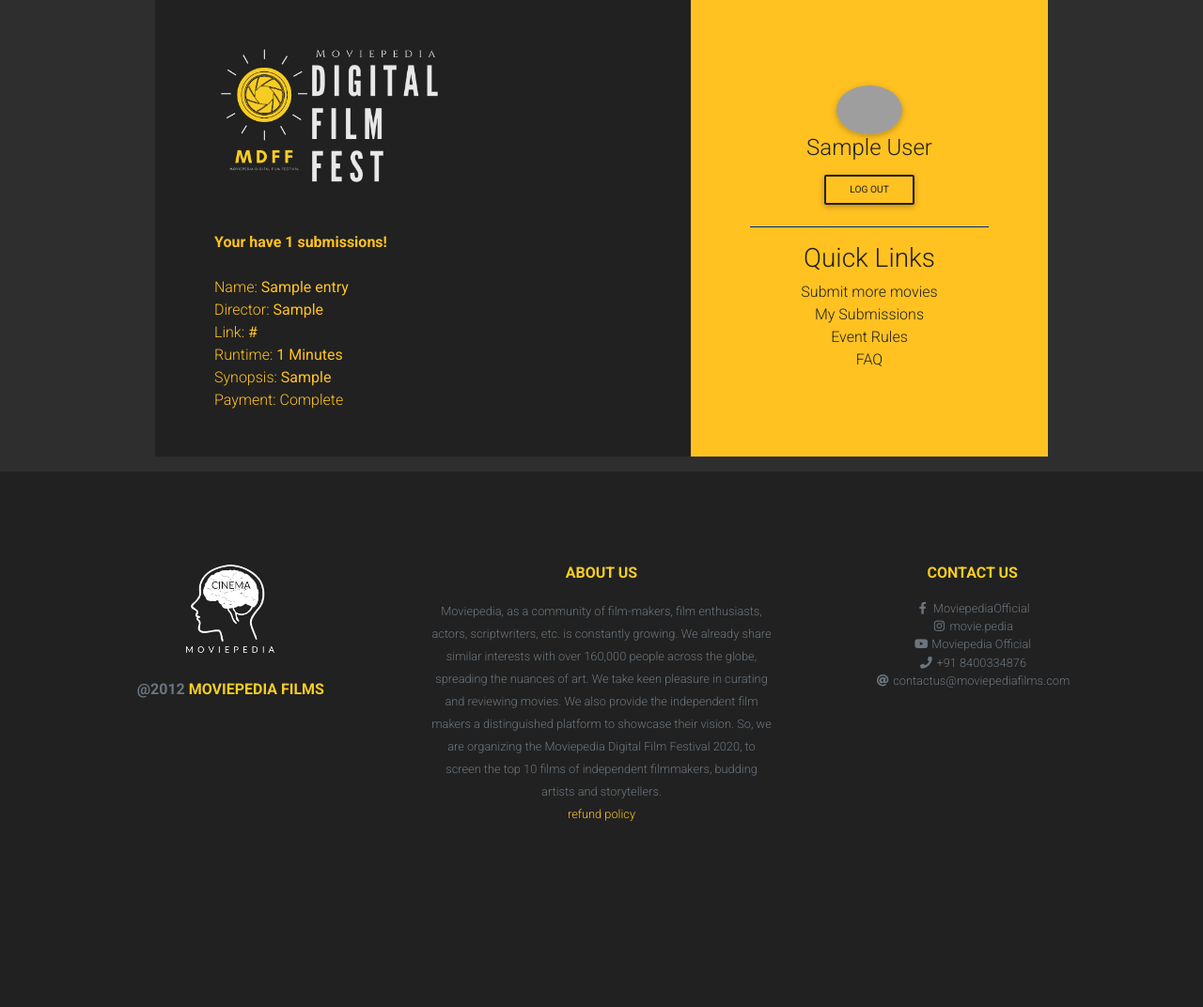
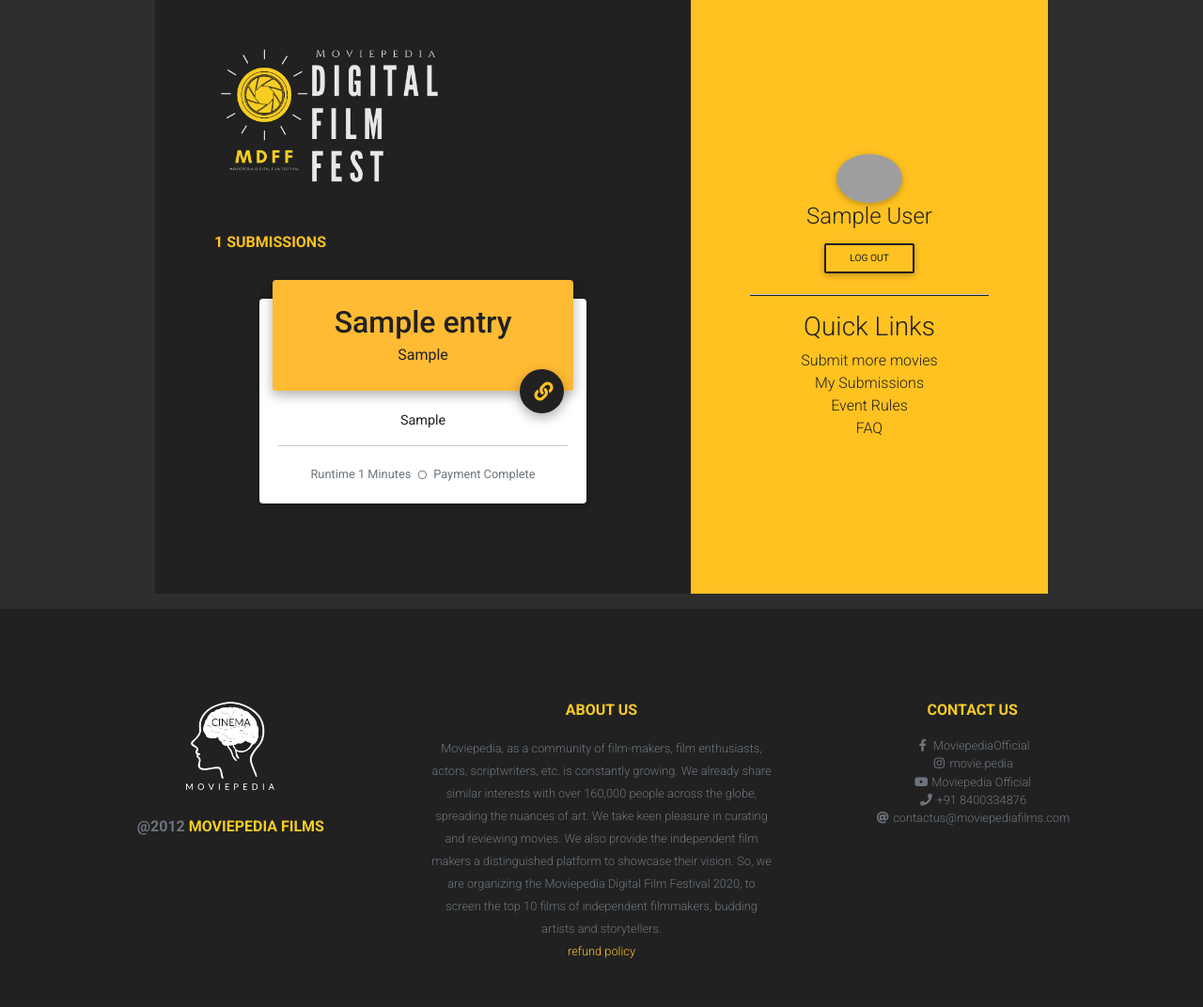
Before and after one commit to moviepediafilms/mdff.moviepediafilms.com, a Django app: page /submissions in a window 1280 px wide. Shown: the part 32-1104 px from the top of the page at 94% size. Before the commit the page ends 906 px from the top, so only its background shows below. Run offline with Django 3.2, Linux system fonts and the light colour scheme; a user stored in the database is signed in; tables that the repository leaves empty hold one stand-in row (values such as "Sample post"); some libraries are stand-ins or nearby versions; grey boxes are pictures that could not be loaded.

Commit message:
submission page beautified

```diff
--- a/dff2020/templates/dff2020/submissions.html
+++ b/dff2020/templates/dff2020/submissions.html
@@ -4,18 +4,37 @@
 {%block left%}
 <div class="container p-5">
     <img src="{% static 'dff2020/img/icon.png'%}" height="150px" />
-    <div class=" text-warning mt-5 font-weight-bold">Your have {{entries|length}} submissions!</div>
-    <div class="text-warning mt-4">
+    <div class=" text-warning mt-5 font-weight-bold text-uppercase">{{entries|length}} submissions</div>
+    <div class=" mt-4 px-5 ">
     {% for entry in entries%}
-        Name: <b>{{entry.name}}</b><br/>
-        Director: <b>{{entry.director}}</b><br/>
-        Link: <b><a class="text-warning" href="{{entry.link}}">{{entry.link}}</a></b><br/>
-        Runtime: <b>{{entry.runtime}} Minutes</b><br/>
-        Synopsis: <b>{{entry.synopsis}}</b><br/>
-        Payment: {{entry.payment}}
-        {% if not forloop.last %}
-            <hr/>
-        {%endif%}
+            <div class="card card-cascade my-5 bg-muted narrower">
+
+            <!-- Card image -->
+            <div class="view view-cascade gradient-card-header bg-warning text-dark">
+
+                <!-- Title -->
+                <h2 class="card-header-title mb-1">
+                    {{entry.name}}
+                </h2>
+                <!-- Subtitle -->
+                <p class="card-header-subtitle mb-0">{{entry.director}}</p>
+
+            </div>
+            <a class="btn-floating btn-action ml-auto mr-4 bg-dark" target="_blank" href="{{entry.link}}">
+                <i class="fas fa-link pl-1 text-warning"></i>
+            </a>
+            <!-- Card content -->
+            <div class="card-body card-body-cascade text-center">
+                <!-- Text -->
+                <p class="card-text text-dark">{{entry.synopsis}}</p>
+                <hr/>
+                <!-- Card footer -->
+                <small class="text-muted">
+                    Runtime {{entry.runtime}} Minutes <i class="far fa-circle fa-xs mx-1"></i> Payment {{entry.payment}}
+                </small>
+
+            </div>
+            </div>
     {%endfor%}
     </div>
 </div>
```
